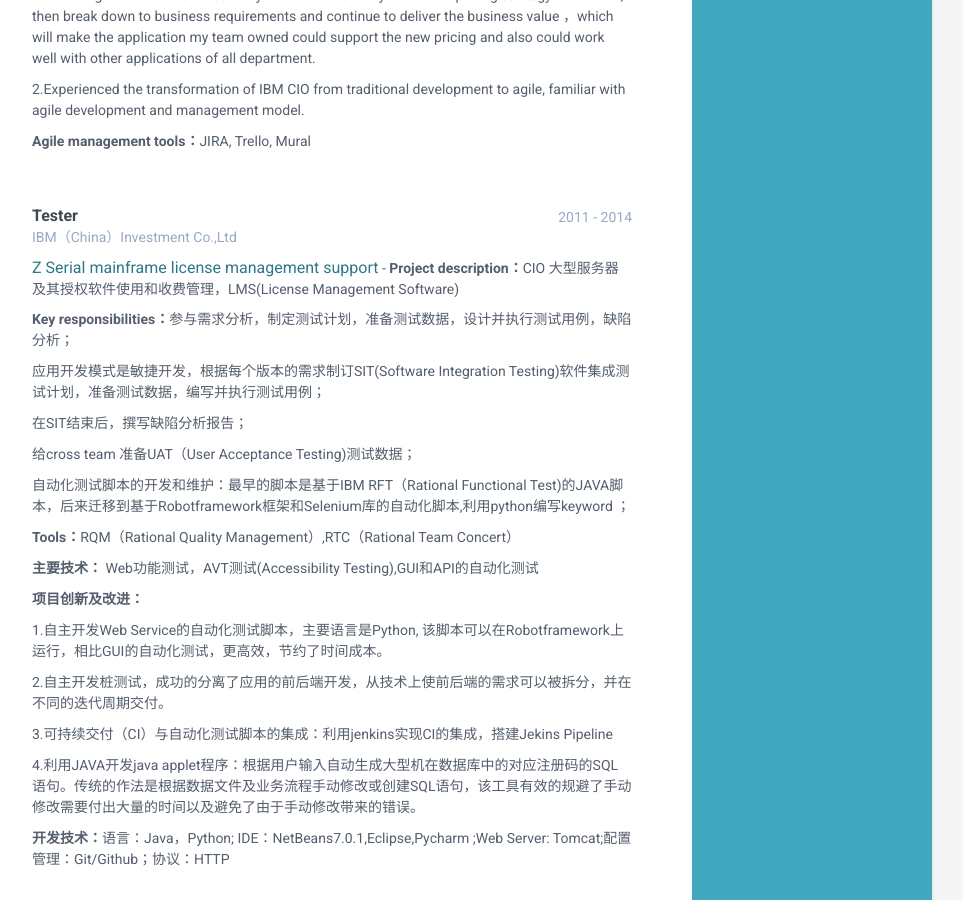
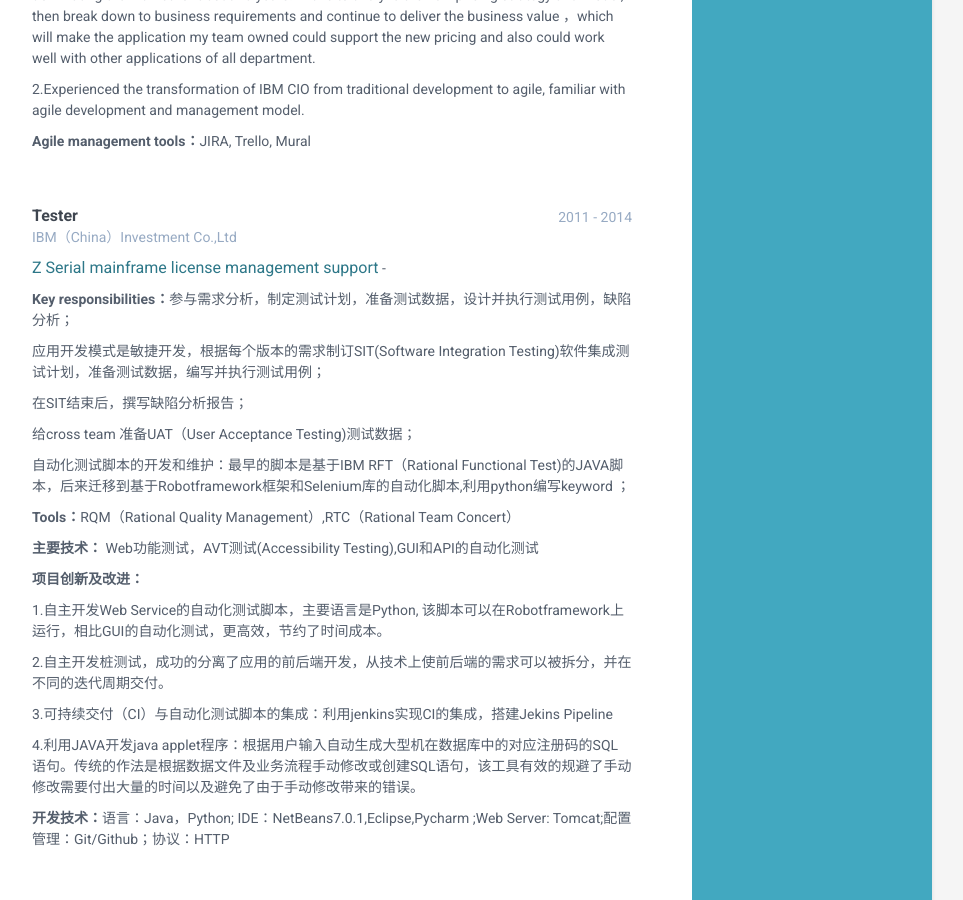
Before and after one commit to liuyang0116/LiuYangResume_EN, a Jekyll site: the page built from index.html, in a window 1280 px wide and 900 px high, scrolled down 1308 px. Shown: the whole window, without its empty margins (188-1151 px from the left). Built offline with Jekyll 4.4.1, drawn with Linux system fonts in a browser that asks for light colours.

Commit message:
Update projects.html

```diff
--- a/_includes/projects.html
+++ b/_includes/projects.html
@@ -32,7 +32,7 @@
 						<div class="company">IBM（China）Investment Co.,Ltd</div>
                 <div class="item">
                     <span class="project-title"><a href="#" target="_blank">Z Serial mainframe license management support</a></span> -
-                    <span class="project-tagline"><b>Project description：</b>CIO 大型服务器及其授权软件使用和收费管理，LMS(License Management Software)</span>
+                    <span class="project-tagline"></span>
 					<p></p>
 			                <p><b>Key responsibilities：</b>参与需求分析，制定测试计划，准备测试数据，设计并执行测试用例，缺陷分析；</p>
 					<p>应用开发模式是敏捷开发，根据每个版本的需求制订SIT(Software Integration Testing)软件集成测试计划，准备测试数据，编写并执行测试用例；</p>
```
